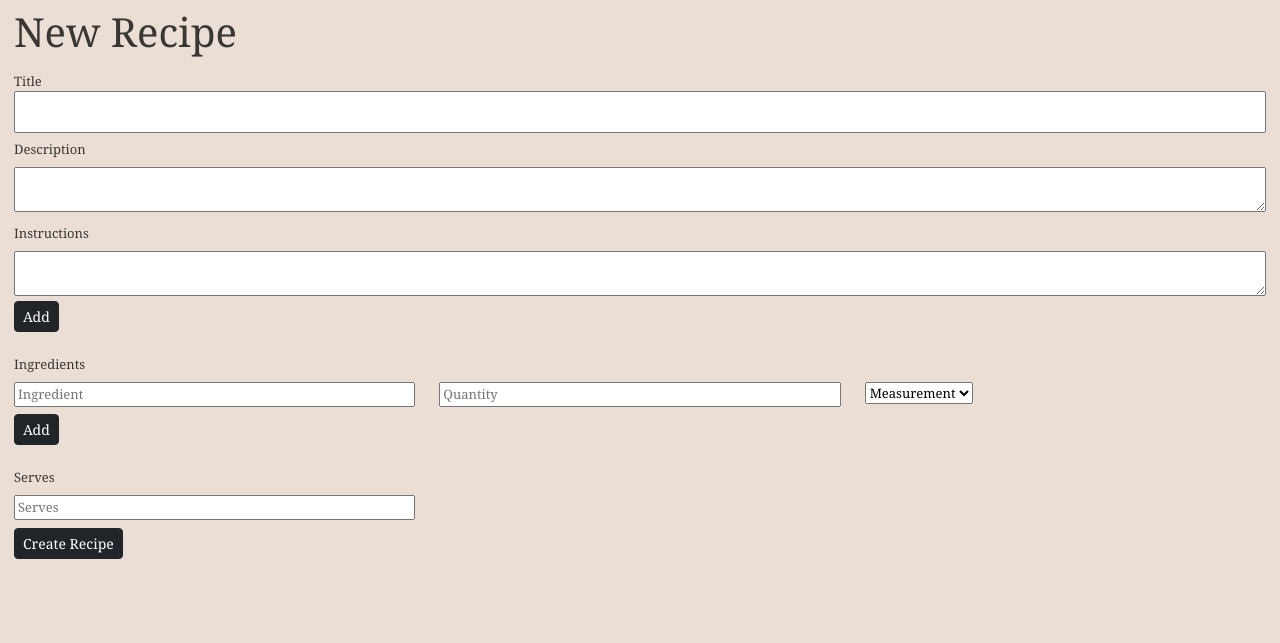
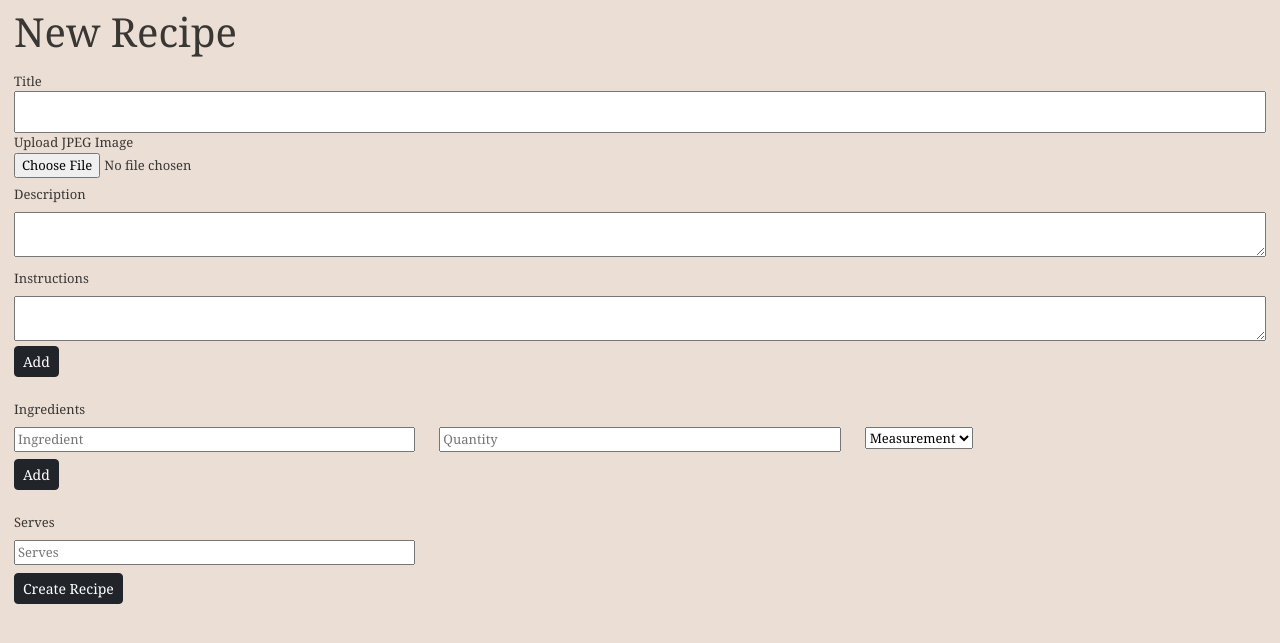
Before and after one commit to Bat-Jen-21/simmer-final-project, a Django app: page /create/ in a window 1280 px wide. Shown: the part 94-737 px from the top of the page. Run offline with Django 5.2, Linux system fonts and the light colour scheme.

Commit message:
image upload works

```diff
--- a/meals/settings.py
+++ b/meals/settings.py
@@ -128,4 +128,4 @@ STATICFILES_DIRS = [
 DEFAULT_AUTO_FIELD = 'django.db.models.BigAutoField'
 
 MEDIA_URL ="/media/"
-MEDIA_ROOT = BASE_DIR / "media"
+MEDIA_ROOT = Path(BASE_DIR / "media")
--- a/meals/urls.py
+++ b/meals/urls.py
@@ -16,8 +16,13 @@ Including another URLconf
 """
 from django.contrib import admin
 from django.urls import path, include
+from django.conf import settings
+from django.conf.urls.static import static
 
 urlpatterns = [
     path('admin/', admin.site.urls),
     path('', include("recipes.urls")),
 ]
+
+if settings.DEBUG:
+    urlpatterns += static(settings.MEDIA_URL, document_root=settings.MEDIA_ROOT)
--- a/recipes/models.py
+++ b/recipes/models.py
@@ -12,7 +12,7 @@ class Recipe(models.Model):
     serves = models.IntegerField(default=1)
 
     # Adding an image parameter
-    image = models.ImageField(upload_to="images/", default=str(settings.BASE_DIR) + "/recipes/static/images/cook_pot.jpg")
+    image = models.ImageField(upload_to="images/", default="/images/cook_pot.jpg")
 
     def __str__(self):
         return(self.title)
--- a/recipes/static/recipes/js/create.js
+++ b/recipes/static/recipes/js/create.js
@@ -118,6 +118,9 @@ function generateList(){
     if (blank == "1"){
         alert("No form input can be blank upon submission")
     }
+    if (jpeg == "1"){
+        alert("The image must be in JPEG format")
+    }
 }
 
 function makeIngredients(ingredients){
--- a/recipes/templates/recipes/create.html
+++ b/recipes/templates/recipes/create.html
@@ -7,7 +7,7 @@
 {% endblock %}
 
 {% block content %}
-    <form action="{% url 'submit' %}" method="post">
+    <form action="{% url 'submit' %}" method="post" enctype="multipart/form-data">
     {% csrf_token %}
     <fieldset>
         <script type="text/javascript"> var formDataJson = JSON.parse('{{ formDataJson|escapejs }}'); </script>
@@ -18,6 +18,10 @@
             <div>
                 <input type="text" name="title" id="title" value="{{ formData.title|default:'' }}">
             </div>
+        </div>
+        <div class="form-group">
+            <label for="image">Upload JPEG Image</label>
+            <input type="file" id="image" name="upload" accept="image/*..." capture="camera">
         </div>
         <div class="form-group">
             <label for="description" class="col-sm-2 col-form-label col-form-label">Description</label>
--- a/recipes/templates/recipes/view.html
+++ b/recipes/templates/recipes/view.html
@@ -10,7 +10,7 @@
     <h2>Recipes</h2>
     <dl>
         <dt>
-            <img src="{{ recipe.image }}" alt="{{ recipe.title }}">
+            <img src="{{ recipe.image.url }}" alt="{{ recipe.title }}">
         </dt>
         <dt>Title:</dt>
         <dd>{{ recipe.title }}</dd>
--- a/recipes/urls.py
+++ b/recipes/urls.py
@@ -14,6 +14,3 @@ urlpatterns = [
     path("submit/", views.create_submit, name="submit")
 
 ]
-
-if settings.DEBUG:
-    urlpatterns += static(settings.MEDIA_URL, document_root=settings.MEDIA_ROOT)
--- a/recipes/views.py
+++ b/recipes/views.py
@@ -6,6 +6,7 @@ import json
 from django.utils import timezone
 import ast
 from decimal import Decimal
+import imghdr
 
 # Create your views here.
 def index(request):
@@ -49,13 +50,14 @@ def create_display(request):
     measurements = Recipe_Ingredient.get_measurements()
     # Adding in the session data
     form_data = request.session.pop("form_data", None)
-    print(form_data)
     blank = request.session.pop("blank", "0")
+    jpeg = request.session.pop("jpeg", "0")
     context = {
         "measurements": measurements,
         "formDataJson": json.dumps(form_data),
         "formData": form_data,
         "blank": blank,
+        "jpeg": jpeg
 
     }
     return render(request, "recipes/create.html", context)
@@ -63,12 +65,15 @@ def create_display(request):
 def create_submit(request):
     errors = []
     blank = "0"
+    jpeg = "0"
     #Getting post form Data
     # print(request.POST)
     title = request.POST.get("title")
     description = request.POST.get("description")
     instructions = request.POST.getlist("list-element:instructions")
     ingredients = request.POST.getlist("list-element:ingredients", default=[])
+    image = request.FILES.get("upload", None)
+
     for i in range(len(ingredients)):
         ingredients[i] = json.loads(ingredients[i])
 
@@ -76,23 +81,28 @@ def create_submit(request):
     # blank = request.POST.get("blank")
     #print(request.POST)
     #Input validation
-    #///////////////////////////////////////////////
+    if image:
+        if imghdr.what(image, h=None) != "jpeg":
+            print("NOT A JPEG")
+            jpeg = "1"
+
     for key in request.POST:
         if request.POST[key].strip() == "":
             errors.append(key)
             blank = "1"
-    if len(request.POST) != 6 or len(errors) > 0:
+    if len(request.POST) != 6 or len(errors) > 0 or jpeg == "1":
         print("REDIRECTING")
         # request.session["errors"] = errors
         request.session["form_data"] = {"title": title, "description": description, "instructions": instructions, "ingredients": ingredients, "serves": serves}
         request.session["blank"] = blank
+        request.session["jpeg"] = jpeg
         return redirect(reverse("create_display"))
 
 
     # Now we have access to the data do something with it
     else:
         #Creating a recipe in the database
-        newRecipe = Recipe(title=title, description=description, instructions=instructions, creation_date=timezone.now(), serves=serves)
+        newRecipe = Recipe(title=title, description=description, instructions=instructions, creation_date=timezone.now(), serves=serves, image=image)
         newRecipe.save()
         # Iterate through the ingredients and check the database
         for i in range(len(ingredients)):
```
Also changed, not shown: static/images/cook_pot.jpg (deleted), static/images/cook_pot2.jpg (deleted), static/images/cook_pot3.jpg (deleted), static/images/cook_pot3.png (deleted), static/images/cook_pot4.png (deleted).
